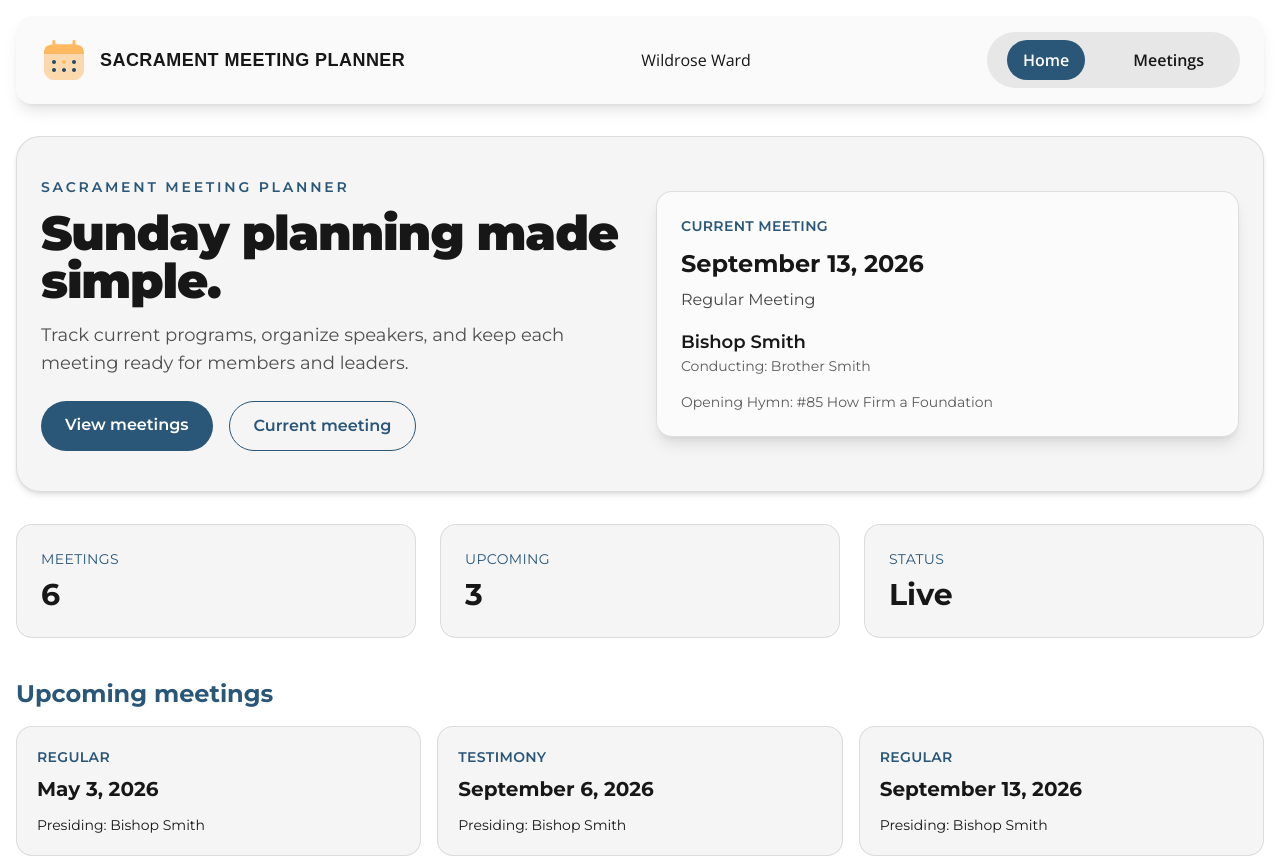
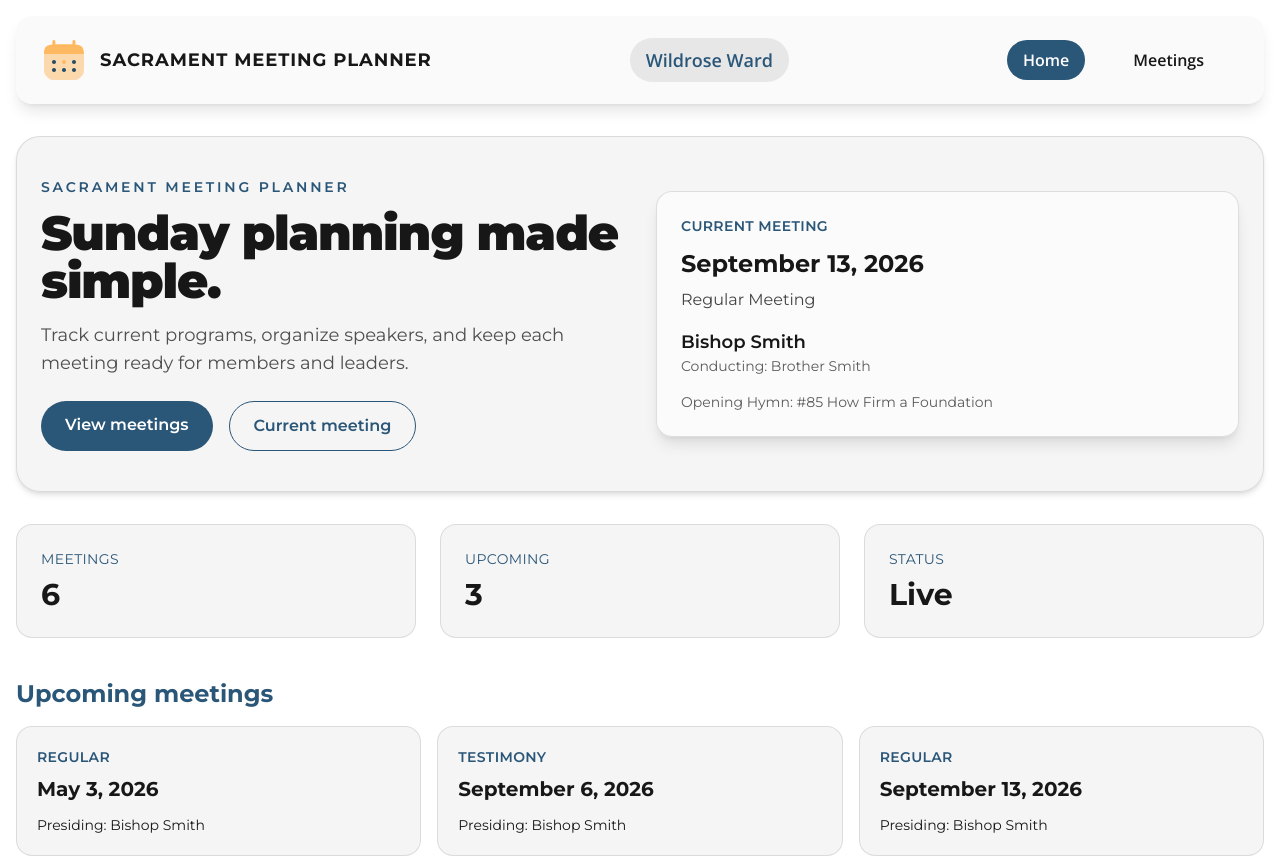
Before and after one commit to shaniaesguerra/sacrament-meetings, a Next.js app: page / in a window 1280 px wide. Shown: the top 857 px of the page. Built offline with nearby package versions, Linux system fonts and the light colour scheme; no server answers.

Commit message:
Refactor Header component styles for improved consistency and readability

```diff
--- a/components/Header.tsx
+++ b/components/Header.tsx
@@ -16,18 +16,18 @@ export default function Header() {
 
             <div
             id="header-title"
-            className="text-lg font-bold uppercase tracking-wide text-foreground sm:text-lg"
+            className="font-sans text-lg font-bold tracking-wider uppercase text-foreground sm:text-lg"
             >
                 Sacrament Meeting Planner
             </div>
 
         </div>
 
-        <div className="font-mono justify self-center">
+        <div className="font-mono text-lg bg-card/40 px-4 py-2 rounded-full font-semibold text-brand justify self-center">
             Wildrose Ward
         </div>
 
-        <div className="w-full rounded-full bg-card/40 px-4 py-2 sm:px-5 md:w-auto">
+        <div className="w-full rounded-full px-4 py-2 sm:px-5 md:w-auto">
             <NavLinks />
         </div>
     </nav>
```
